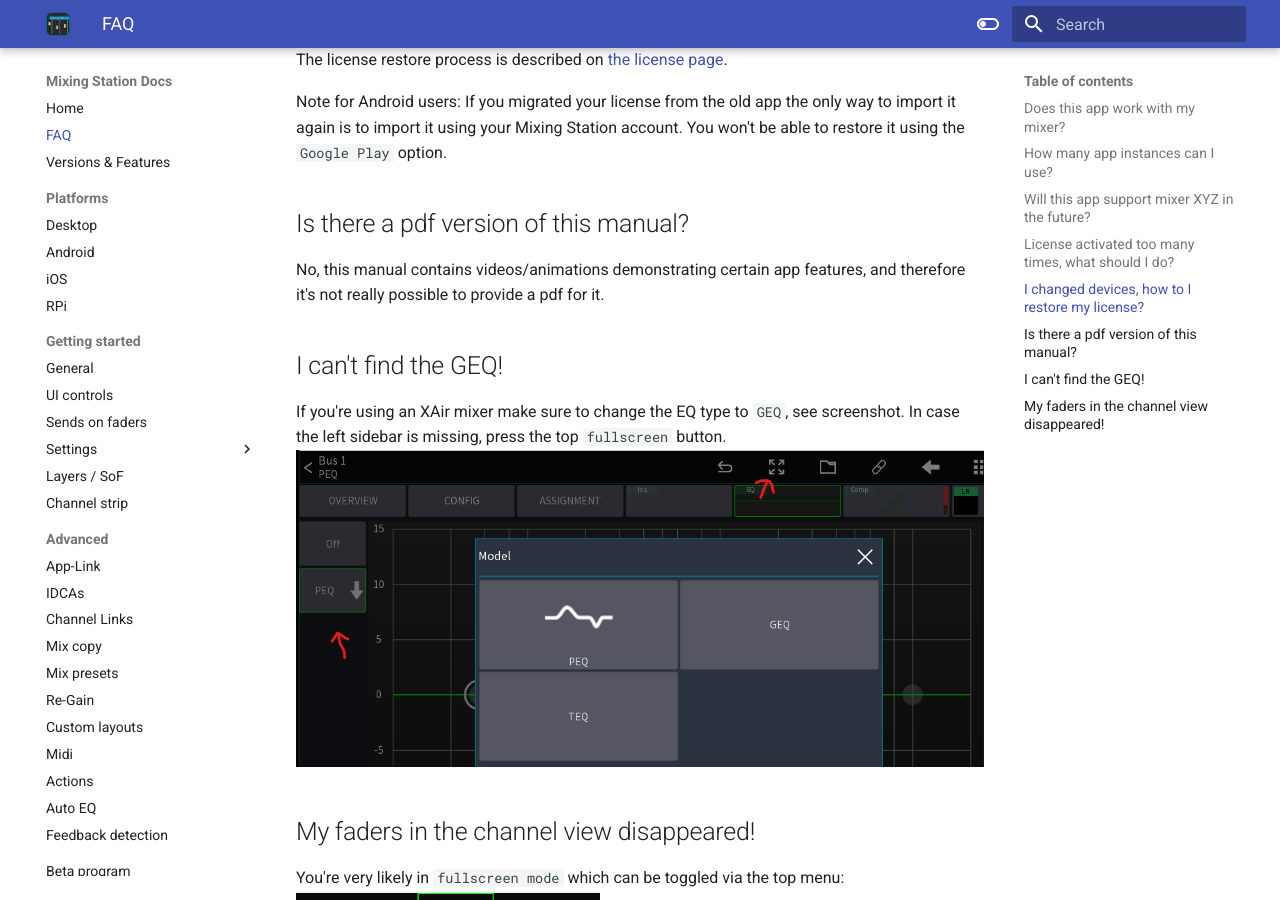
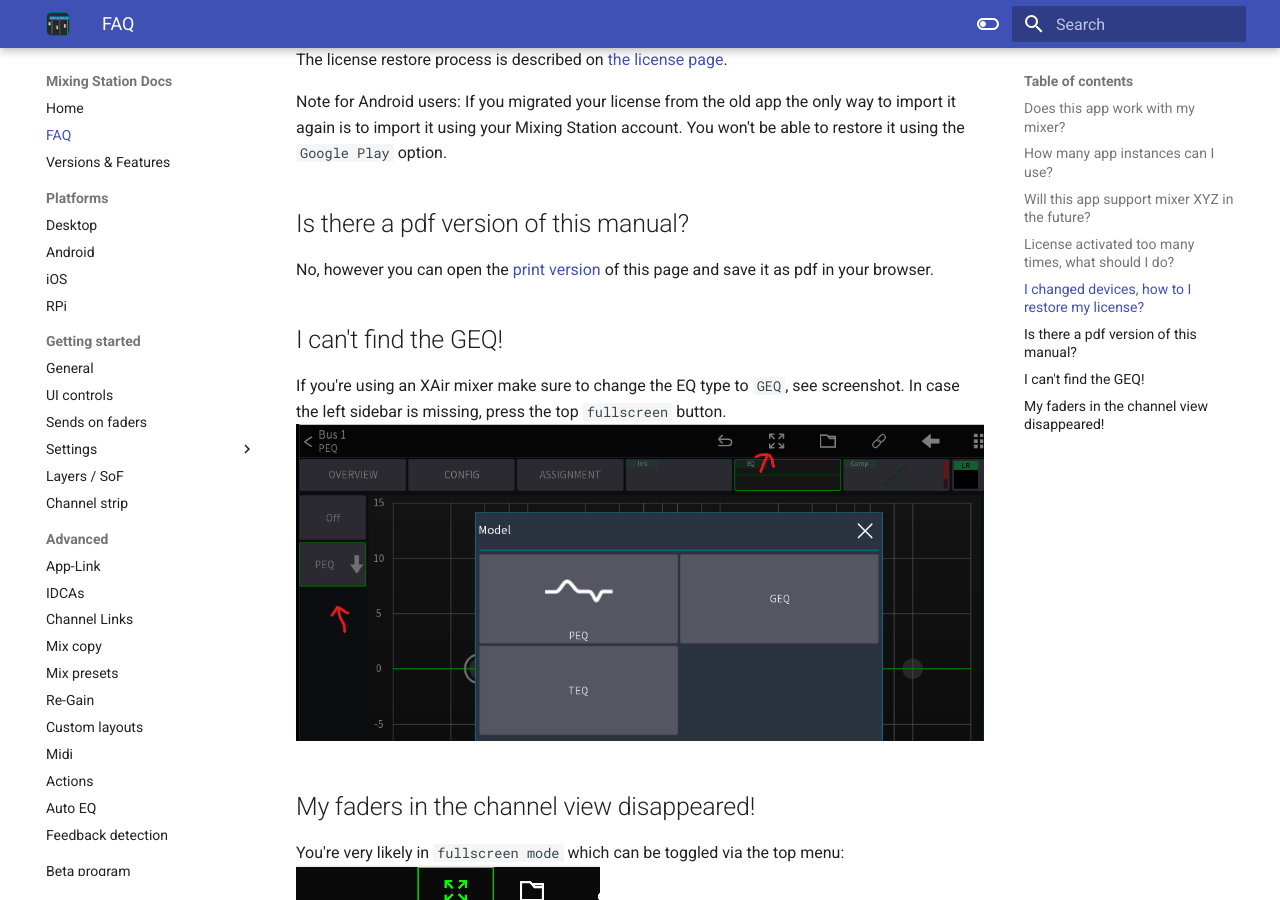
Before and after one commit to davidgiga1993/mixing-station-docs, an MkDocs documentation site: the page built from docs/faq.md, in a window 1280 px wide and 900 px high, scrolled down 840 px. Built offline with MkDocs 1.6.1 and Material for MkDocs 9.7.7, drawn with Linux system fonts in a browser that asks for light colours.

Commit message:
docs: clarify pdf version

```diff
--- a/docs/faq.md
+++ b/docs/faq.md
@@ -24,8 +24,8 @@
 
 
 ## Is there a pdf version of this manual?
-No, this manual contains videos/animations demonstrating certain app features, and therefore
-it's not really possible to provide a pdf for it.
+No, however you can open the [print version](../print_page/) of this page and
+save it as pdf in your browser.
 
 ## I can't find the GEQ!
 If you're using an XAir mixer make sure to change the EQ type to `GEQ`, see screenshot.
```
